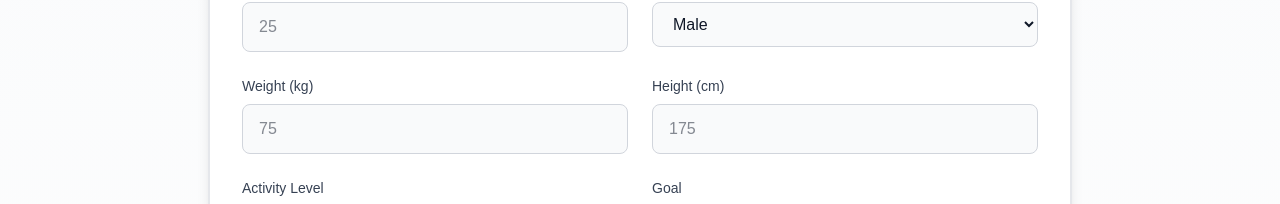
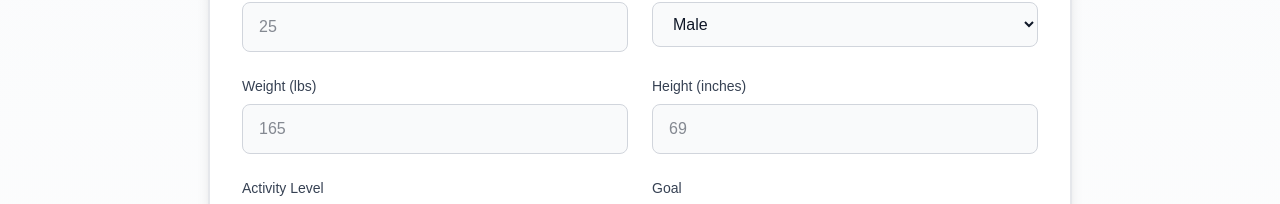
Before and after one commit to iandramirez94/cypress-training-site, a Next.js app: page /calculator in a window 1280 px wide. Shown: the part 347-551 px from the top of the page. Built offline with nearby package versions, Linux system fonts and the light colour scheme.

Commit message:
Change calculators to use imperial units (lbs, inches)

```diff
--- a/app/calculator/page.tsx
+++ b/app/calculator/page.tsx
@@ -29,12 +29,16 @@ export default function MacrosCalculator() {
       return;
     }
 
+    // Convert imperial to metric for Mifflin-St Jeor equation
+    const weightKg = weightNum * 0.453592; // lbs to kg
+    const heightCm = heightNum * 2.54; // inches to cm
+
     // Calculate BMR using Mifflin-St Jeor equation
     let bmr: number;
     if (gender === 'male') {
-      bmr = 10 * weightNum + 6.25 * heightNum - 5 * ageNum + 5;
+      bmr = 10 * weightKg + 6.25 * heightCm - 5 * ageNum + 5;
     } else {
-      bmr = 10 * weightNum + 6.25 * heightNum - 5 * ageNum - 161;
+      bmr = 10 * weightKg + 6.25 * heightCm - 5 * ageNum - 161;
     }
 
     // Activity multipliers
@@ -59,8 +63,8 @@ export default function MacrosCalculator() {
     }
 
     // Calculate macros
-    // Protein: 1g per lb bodyweight (converted from kg)
-    const proteinGrams = Math.round(weightNum / 0.453592); // kg to lbs
+    // Protein: 1g per lb bodyweight
+    const proteinGrams = Math.round(weightNum);
     const proteinCalories = proteinGrams * 4;
 
     // Fats: 25% of total calories
@@ -147,28 +151,28 @@ export default function MacrosCalculator() {
             {/* Weight */}
             <div>
               <label className="block text-sm font-medium text-gray-700 mb-2">
-                Weight (kg)
+                Weight (lbs)
               </label>
               <input
                 type="number"
                 value={weight}
                 onChange={(e) => setWeight(e.target.value)}
                 className="w-full px-4 py-3 bg-gray-50 border border-gray-300 rounded-lg text-gray-900 focus:border-blue-500 focus:ring-2 focus:ring-blue-500/20 focus:outline-none"
-                placeholder="75"
+                placeholder="165"
               />
             </div>
 
             {/* Height */}
             <div>
               <label className="block text-sm font-medium text-gray-700 mb-2">
-                Height (cm)
+                Height (inches)
               </label>
               <input
                 type="number"
                 value={height}
                 onChange={(e) => setHeight(e.target.value)}
                 className="w-full px-4 py-3 bg-gray-50 border border-gray-300 rounded-lg text-gray-900 focus:border-blue-500 focus:ring-2 focus:ring-blue-500/20 focus:outline-none"
-                placeholder="175"
+                placeholder="69"
               />
             </div>
 
--- a/app/neat-calculator/page.tsx
+++ b/app/neat-calculator/page.tsx
@@ -44,7 +44,7 @@ export default function NEATCalculator() {
     const occCals = occupationCalories[occupation];
 
     // Steps (rough estimate: 0.04-0.05 cal per step for average person)
-    const stepCals = Math.round(stepsNum * 0.045 * (weightNum / 70)); // Adjusted for body weight
+    const stepCals = Math.round(stepsNum * 0.045 * (weightNum / 154)); // Adjusted for body weight (154 lbs avg)
 
     // Standing (50-60 cal/hour more than sitting)
     const standingCals = Math.round(standingNum * 55);
@@ -145,14 +145,14 @@ export default function NEATCalculator() {
             {/* Weight */}
             <div>
               <label className="block text-sm font-medium text-gray-700 mb-2">
-                Body Weight (kg)
+                Body Weight (lbs)
               </label>
               <input
                 type="number"
                 value={weight}
                 onChange={(e) => setWeight(e.target.value)}
                 className="w-full px-4 py-3 bg-gray-50 border border-gray-300 rounded-lg text-gray-900 focus:border-blue-500 focus:ring-2 focus:ring-blue-500/20 focus:outline-none"
-                placeholder="75"
+                placeholder="165"
               />
             </div>
 
```
